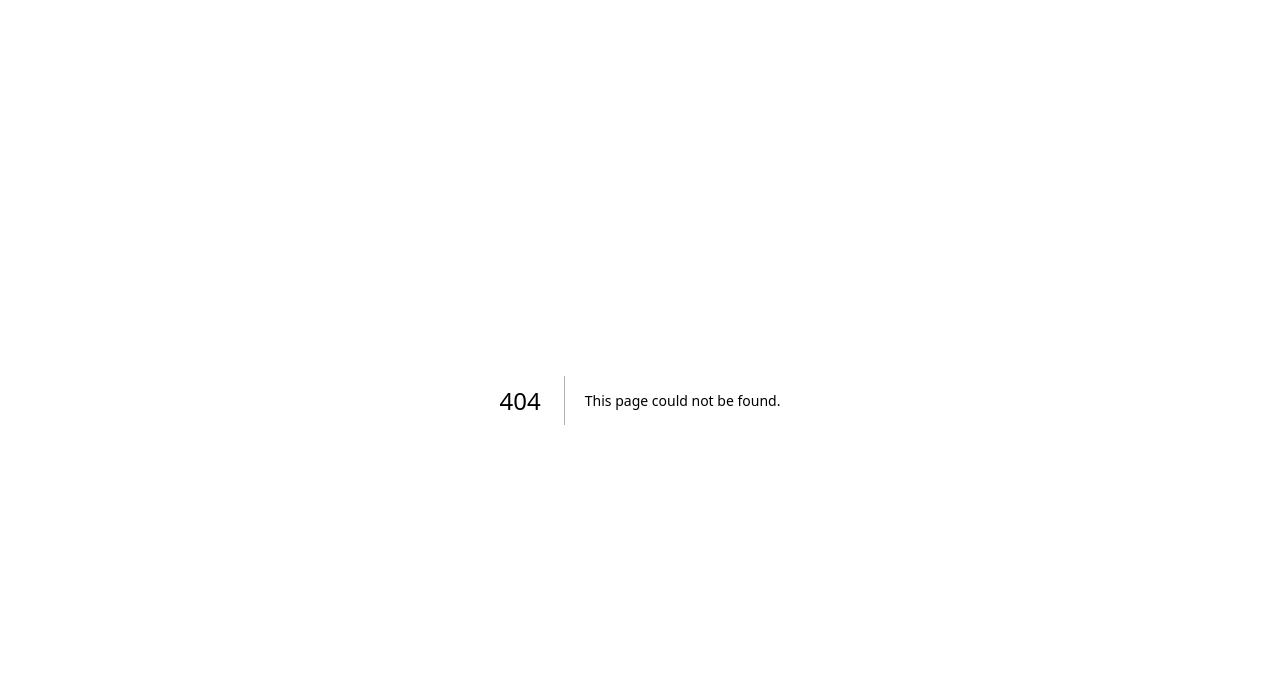
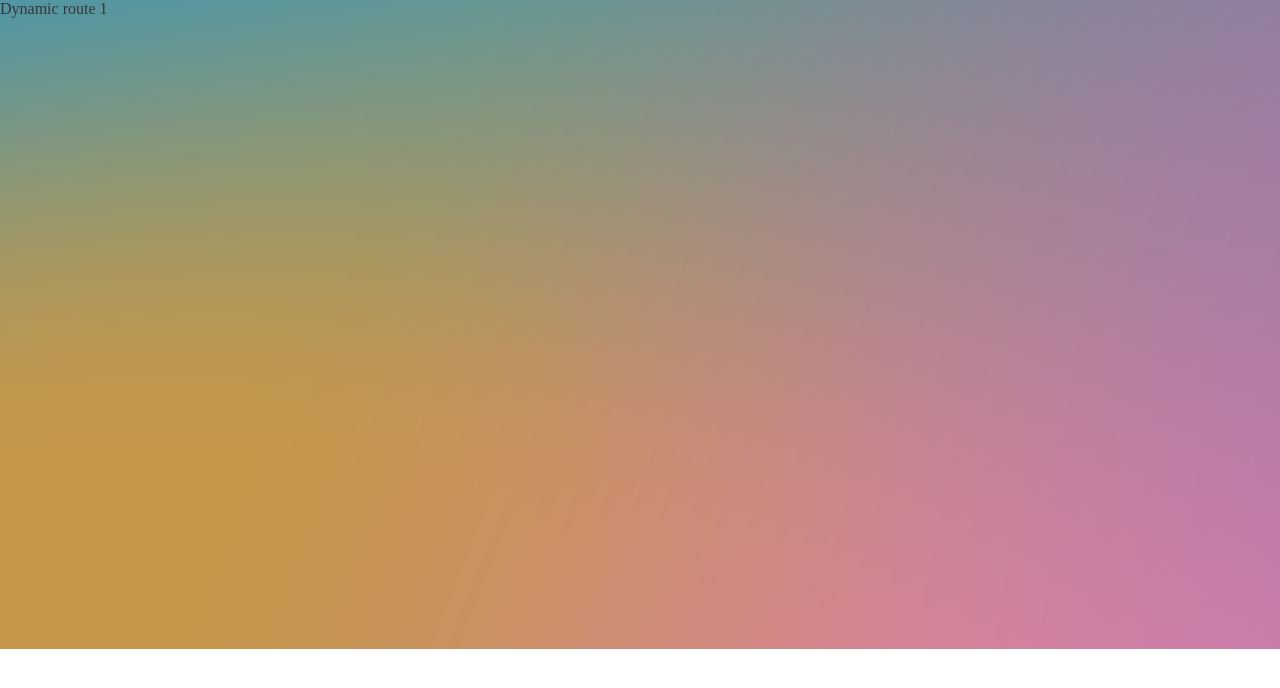
Before and after one commit to Haidoe/next-coffee-con, a Next.js app: page /1 in a window 1280 px wide. Before the commit this address had no page. Shown: the top 688 px of the page. Built offline with nearby package versions, Linux system fonts and the light colour scheme.

Commit message:
Dynamic Routing Exercise

```diff
--- /dev/null
+++ b/pages/[slug].js
@@ -0,0 +1,19 @@
+import { useRouter } from "next/router";
+import Head from "next/head";
+
+const PageNotFound = () => {
+  const router = useRouter();
+
+  console.log(router);
+  return (
+    <>
+      <Head>
+        <title>{router.query.slug} | Coffee Connoisseur</title>
+      </Head>
+
+      <div>Dynamic route {router.query.slug}</div>
+    </>
+  );
+};
+
+export default PageNotFound;
--- a/pages/coffee-store/[id].js
+++ b/pages/coffee-store/[id].js
@@ -3,8 +3,6 @@ import Link from "next/link";
 
 const CoffeeStore = () => {
   const router = useRouter();
-
-  console.log(router);
 
   return (
     <div>
--- /dev/null
+++ b/pages/courses/next.js
@@ -0,0 +1,5 @@
+const CourseNext = () => {
+  return <div>Welcome to Course Nextjs</div>;
+};
+
+export default CourseNext;
```
